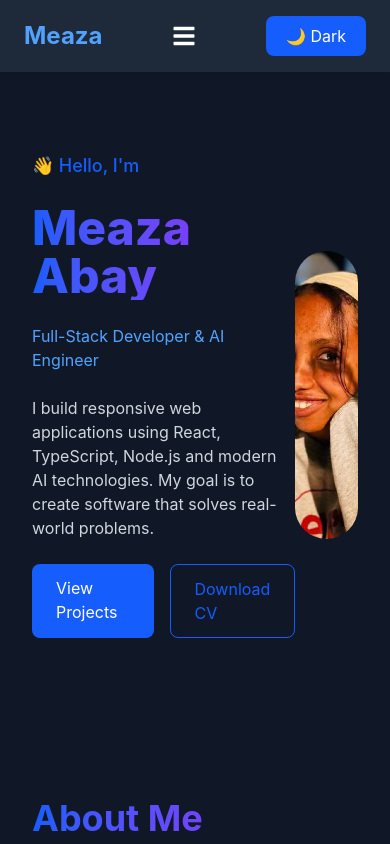
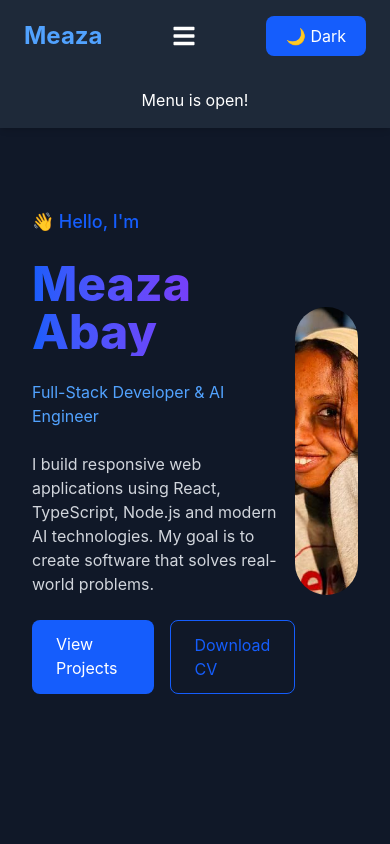
Before and after one commit to Meaza336/meaza-portfolio, a React (Vite) app: page / in a window 390 px wide. Both pictures are taken after a click on the button 184 px from the left and 36 px from the top of the page. Shown: the top 844 px of the page. Built offline with nearby package versions, Linux system fonts and the light colour scheme.

Commit message:
mobile responsive

```diff
--- a/src/components/Navbar.tsx
+++ b/src/components/Navbar.tsx
@@ -52,6 +52,11 @@ function Navbar( { darkMode, setDarkMode }: NavbarProps) {
           </button>
 
       </div>
+      {menuOpen && (
+  <p className="md:hidden p-4 text-center">
+    Menu is open!
+  </p>
+)}
     </nav>
   );
 }
```
